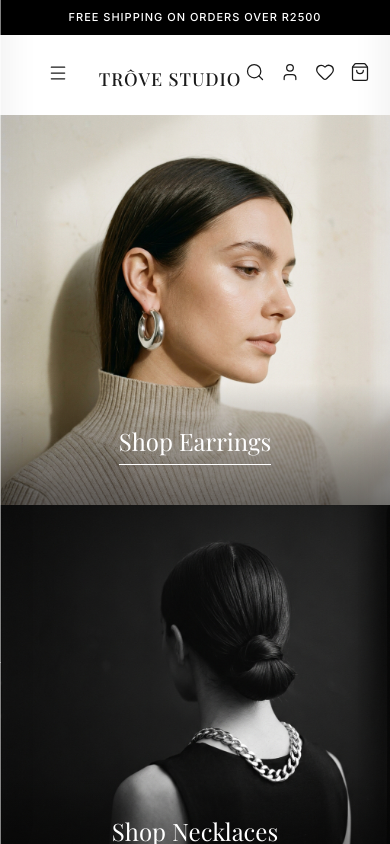
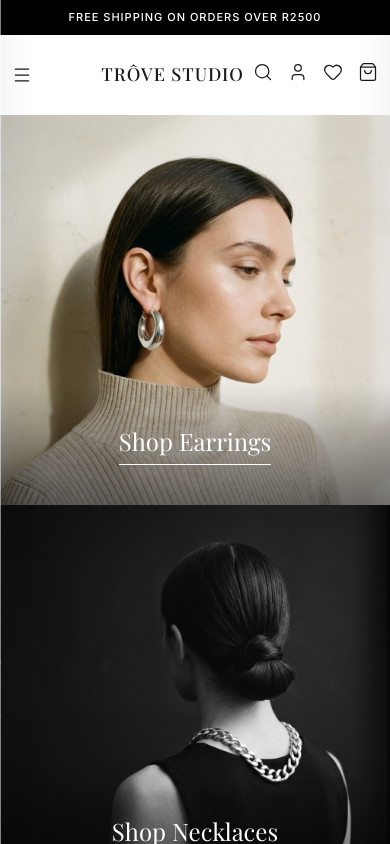
Before and after one commit to RussellSchwedhelm/TroveStudio, a Next.js app: page / in a window 390 px wide. Shown: the top 844 px of the page. Built offline with nearby package versions, Linux system fonts and the light colour scheme; no server answers.

Commit message:
Menu fix

```diff
--- a/src/app/globals.css
+++ b/src/app/globals.css
@@ -203,6 +203,7 @@ img {
 .mobile-menu-toggle {
     display: none;
     flex: 1;
+    padding: 0;
 }
 
 /* =========================================
@@ -458,7 +459,9 @@ img {
         display: none;
     }
     .mobile-menu-toggle {
-        display: block;
+        display: flex;
+        align-items: center;
+        justify-content: flex-start;
     }
 
     .header-nav-right {
@@ -467,7 +470,9 @@ img {
 
     .header-logo {
         flex: 2;
-        text-align: center;
+        display: flex;
+        align-items: center;
+        justify-content: center;
     }
     .hero-grid {
         flex-direction: column;
@@ -486,7 +491,7 @@ img {
 
 @media (max-width: 768px) {
     .header-inner {
-        padding: 0 20px;
+        padding: 0 12px;
     }
     .header-logo a {
         font-size: 18px;
```
